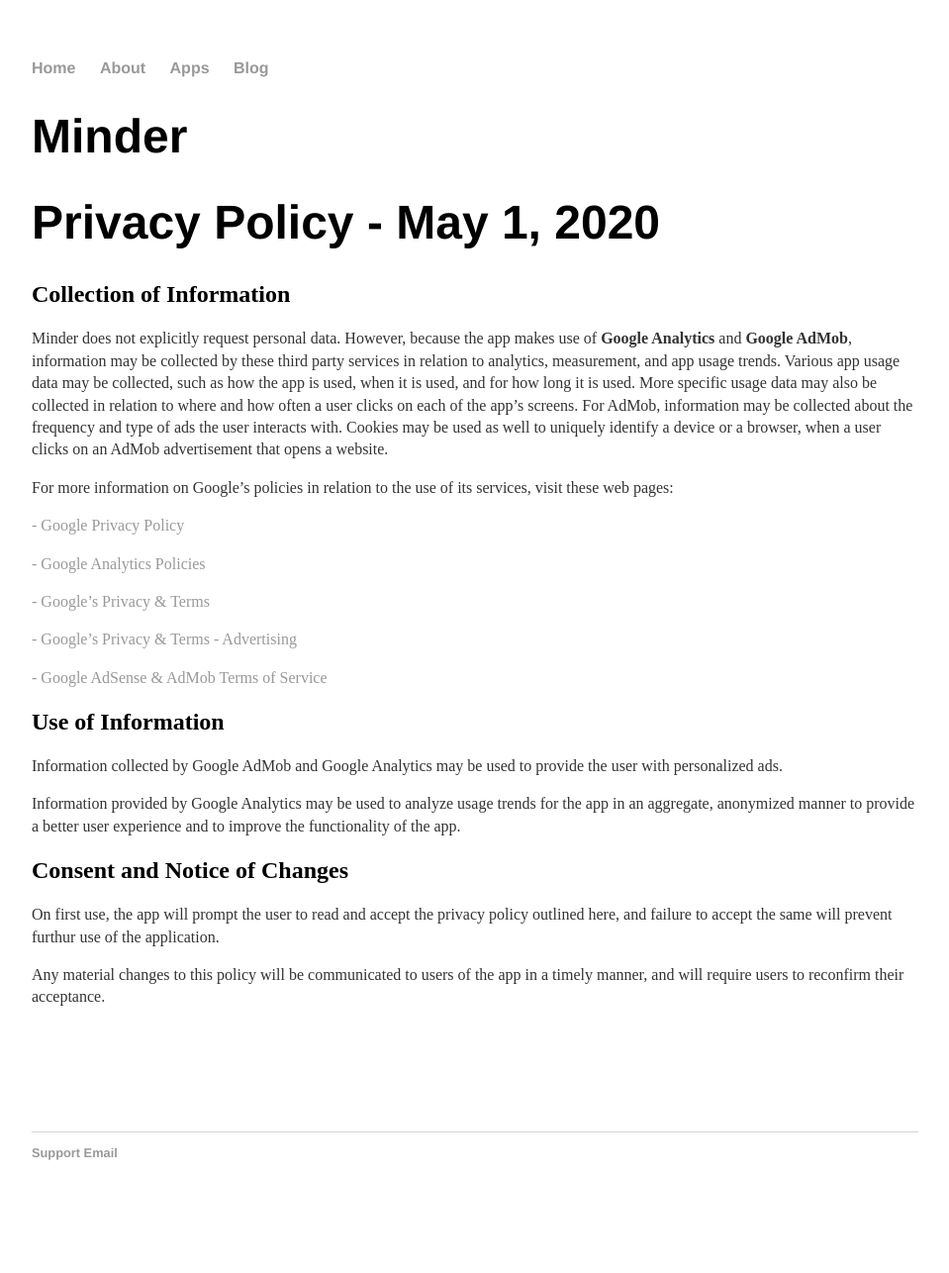
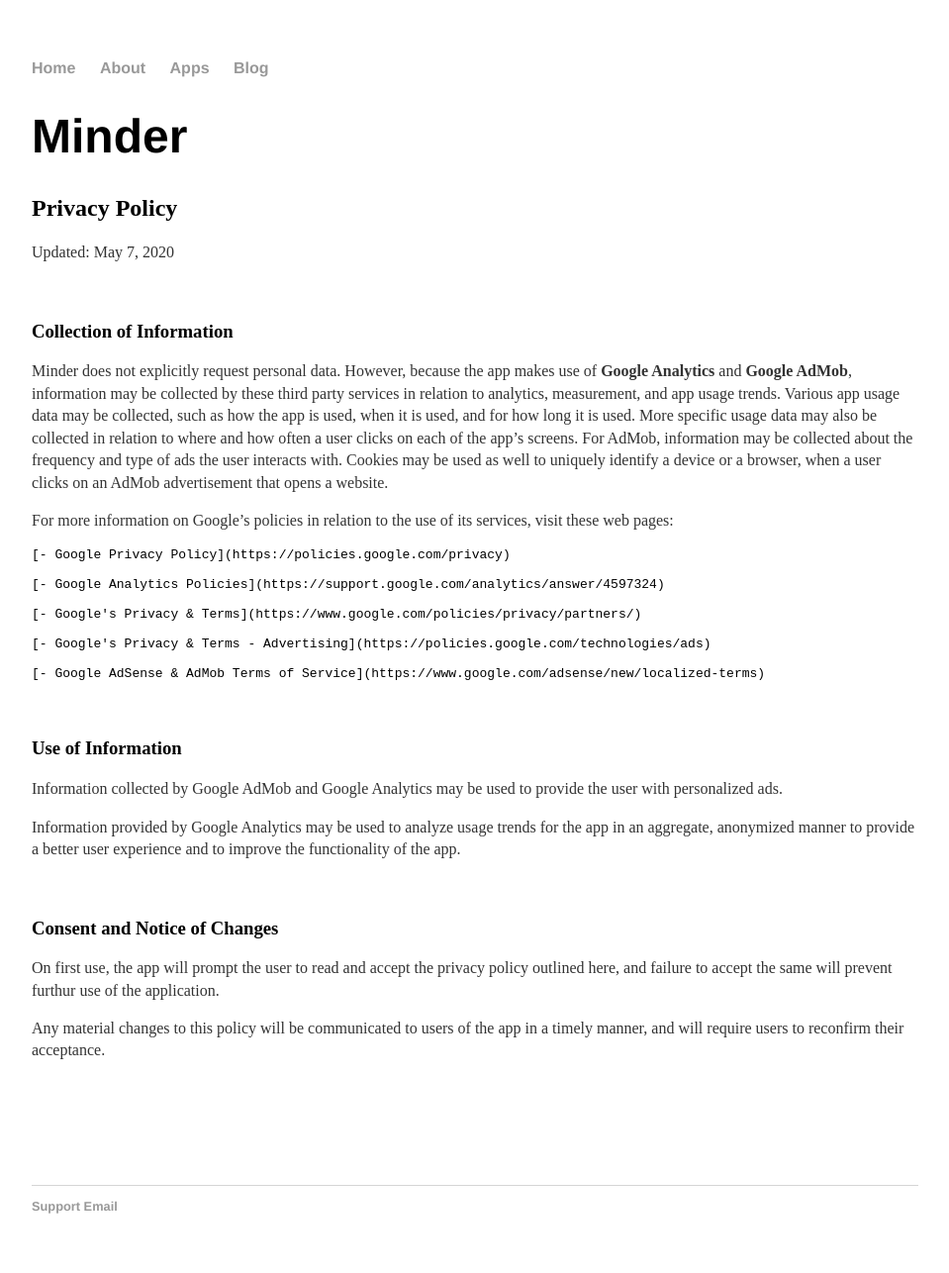
Before and after one commit to Wattholm/Wattholm.github.io, a Jekyll site: the page built from apps/minder/privacy.md, in a window 1280 px wide. Shown: the whole page at 99% size, without its empty margins (160-1119 px from the left). Built offline with Jekyll 4.4.1, drawn with Linux system fonts in a browser that asks for light colours; our own code applies the rules of GitHub Pages for plain Markdown files; before the commit the page ends 1232 px from its top, so only the background shows below that.

Commit message:
Update privacy.md

```diff
--- a/apps/minder/privacy.md
+++ b/apps/minder/privacy.md
@@ -1,38 +1,36 @@
 # Minder
+## Privacy Policy
+Updated: May 7, 2020
 
-# Privacy Policy - May 1, 2020
-
-
-
-## Collection of Information
+&nbsp;
+### Collection of Information
 
 Minder does not explicitly request personal data. However, because the app makes use of **Google Analytics** and
 **Google AdMob**, information may be collected by these third party services in relation to analytics, measurement, and app usage trends. Various app usage data may be collected, such as how the app is used, when it is used, and for how long it is used. More specific usage data may also be collected in relation to where and how often a user clicks on each of the app's screens. For AdMob, information may be collected about the frequency and type of ads the user interacts with. Cookies may be used as well to uniquely identify a device or a browser, when a user clicks on an AdMob advertisement that opens a website.
 
 For more information on Google's policies in relation to the use of its services, visit these web pages:
 
-[- Google Privacy Policy](https://policies.google.com/privacy)
+    [- Google Privacy Policy](https://policies.google.com/privacy)
 
-[- Google Analytics Policies](https://support.google.com/analytics/answer/4597324)
+    [- Google Analytics Policies](https://support.google.com/analytics/answer/4597324)
 
-[- Google's Privacy & Terms](https://www.google.com/policies/privacy/partners/)
+    [- Google's Privacy & Terms](https://www.google.com/policies/privacy/partners/)
 
-[- Google's Privacy & Terms - Advertising](https://policies.google.com/technologies/ads)
+    [- Google's Privacy & Terms - Advertising](https://policies.google.com/technologies/ads)
 
-[- Google AdSense & AdMob Terms of Service](https://www.google.com/adsense/new/localized-terms)
+    [- Google AdSense & AdMob Terms of Service](https://www.google.com/adsense/new/localized-terms)
 
+&nbsp;
 
-
-
-## Use of Information
+### Use of Information
 
 Information collected by Google AdMob and Google Analytics may be used to provide the user with personalized ads.
 
 Information provided by Google Analytics may be used to analyze usage trends for the app in an aggregate, anonymized manner to provide a better user experience and to improve the functionality of the app.
 
+&nbsp;
 
-
-## Consent and Notice of Changes
+### Consent and Notice of Changes
 
 On first use, the app will prompt the user to read and accept the privacy policy outlined here, and failure to accept the same will prevent furthur use of the application.
 
```
